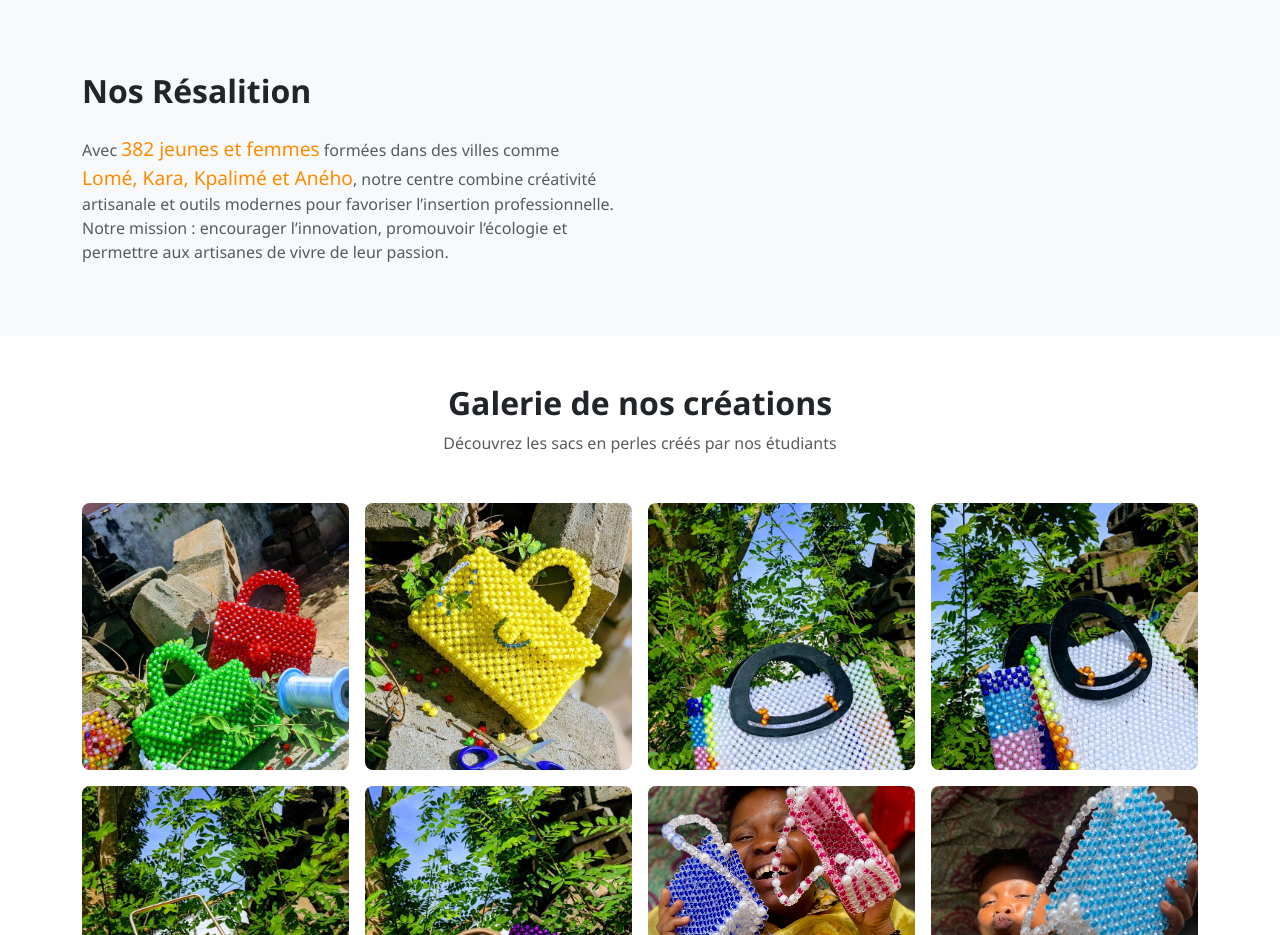
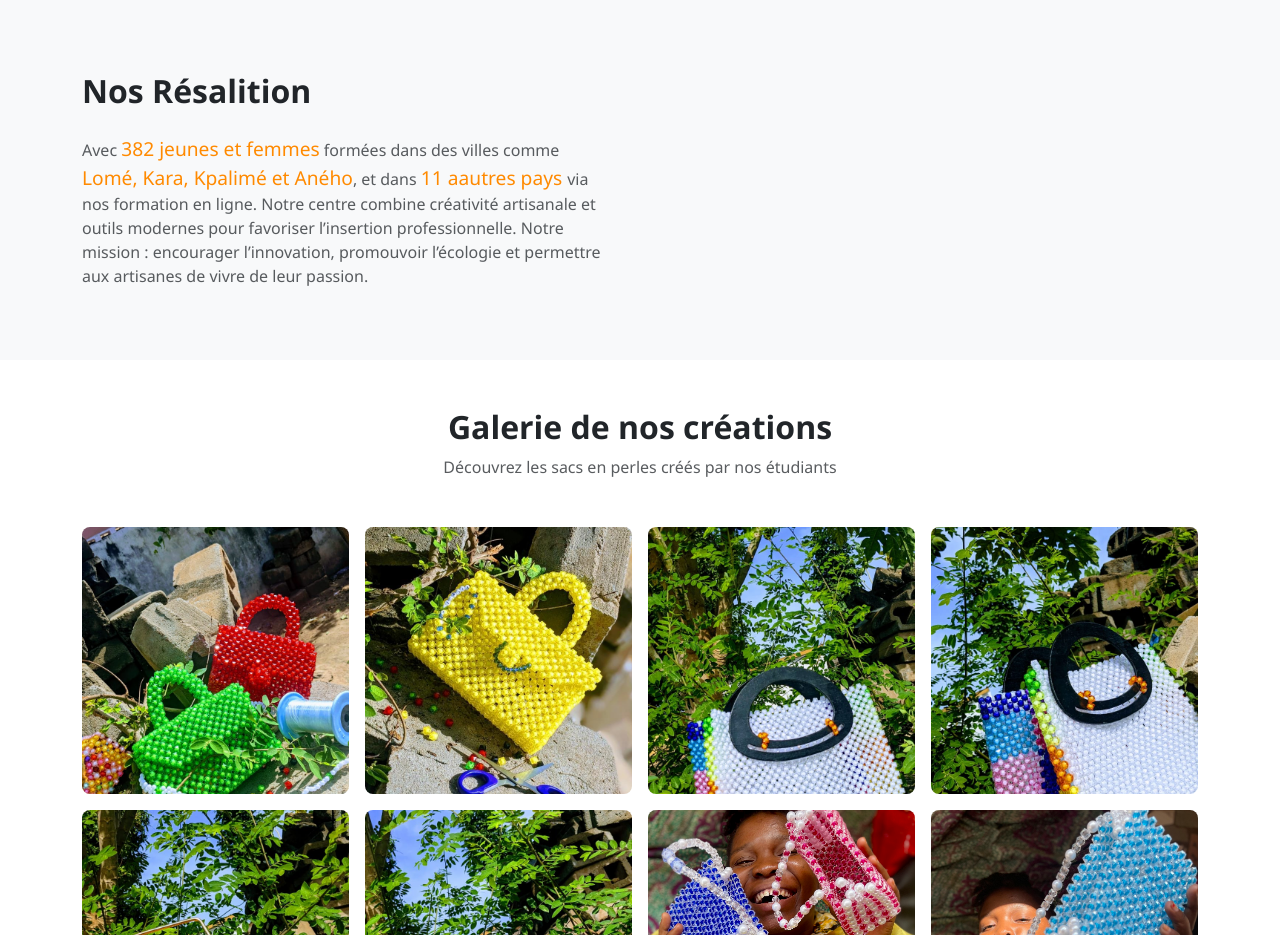
Before and after one commit to clemencia01/Inscription-pour-des-formatons, a plain HTML site: page index.html in a window 1280 px wide. Shown: the part 1840-2775 px from the top of the page. Drawn offline with nearby package versions, Linux system fonts and the light colour scheme.

Commit message:
site d'inscription mise à jour nos realisation

```diff
--- a/index.html
+++ b/index.html
@@ -164,7 +164,7 @@
       <div class="row align-items-center g-5">
         <div class="col-lg-6">
           <h2 class="fw-bold mb-4">Nos Résalition</h2>
-          <p class="text-muted mb-4">Avec <span class="text-orange" style="color: var(--orange-primary); font-size: larger ;">382 jeunes et femmes</span>  formées dans des villes comme <span class="text-orange" style="color: var(--orange-primary); font-size: 1.2rem;">Lomé, Kara, Kpalimé et Aného</span>, notre centre combine créativité artisanale et outils modernes pour favoriser l’insertion professionnelle. Notre mission : encourager l’innovation, promouvoir l’écologie et permettre aux artisanes de vivre de leur passion.</p>
+          <p class="text-muted mb-4">Avec <span class="text-orange" style="color: var(--orange-primary); font-size: larger ;">382 jeunes et femmes</span>  formées dans des villes comme <span class="text-orange" style="color: var(--orange-primary); font-size: 1.2rem;">Lomé, Kara, Kpalimé et Aného</span>, et dans  <span class="text-orange" style="color: var(--orange-primary); font-size: larger ;">11 aautres pays </span> via nos formation en ligne. Notre centre combine créativité artisanale et outils modernes pour favoriser l’insertion professionnelle. Notre mission : encourager l’innovation, promouvoir l’écologie et permettre aux artisanes de vivre de leur passion.</p>
           <!-- <button class="btn btn-outline-secondary">En savoir plus</button> -->
         </div>
         </div>
```
